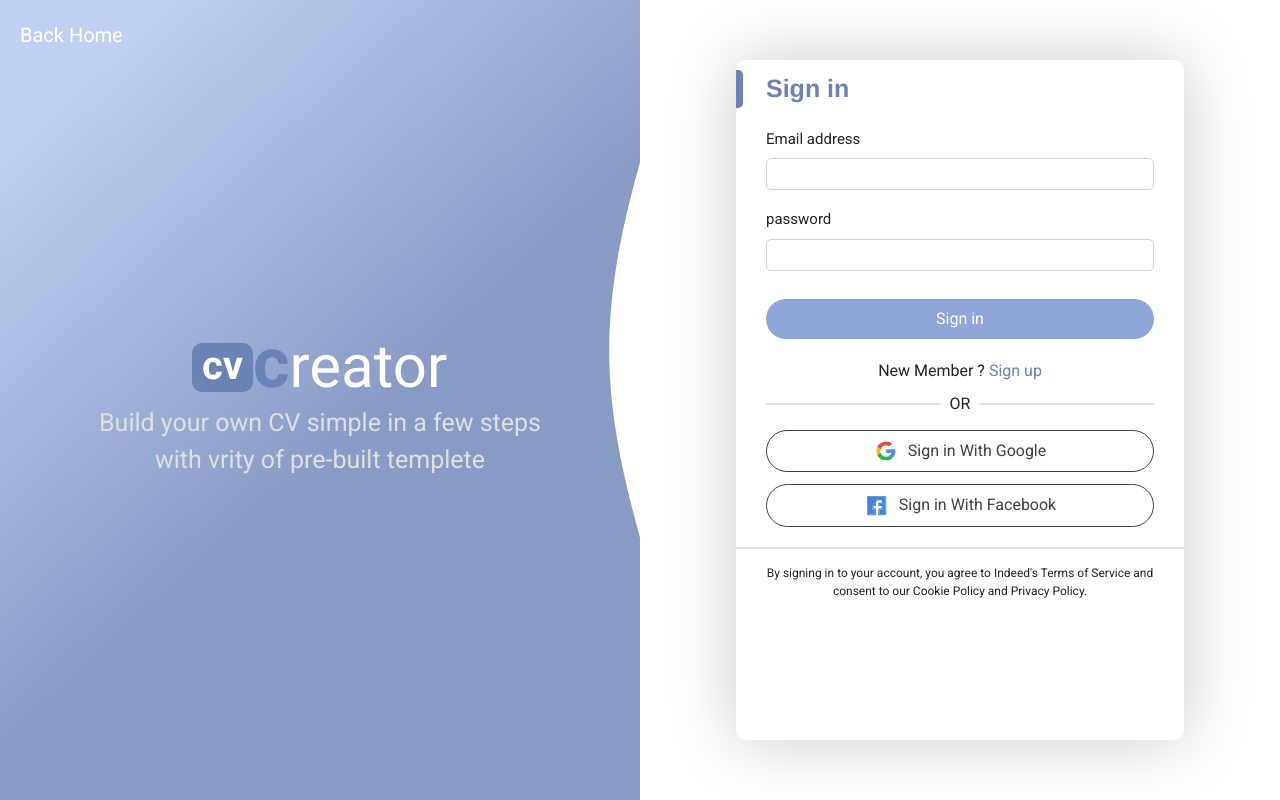
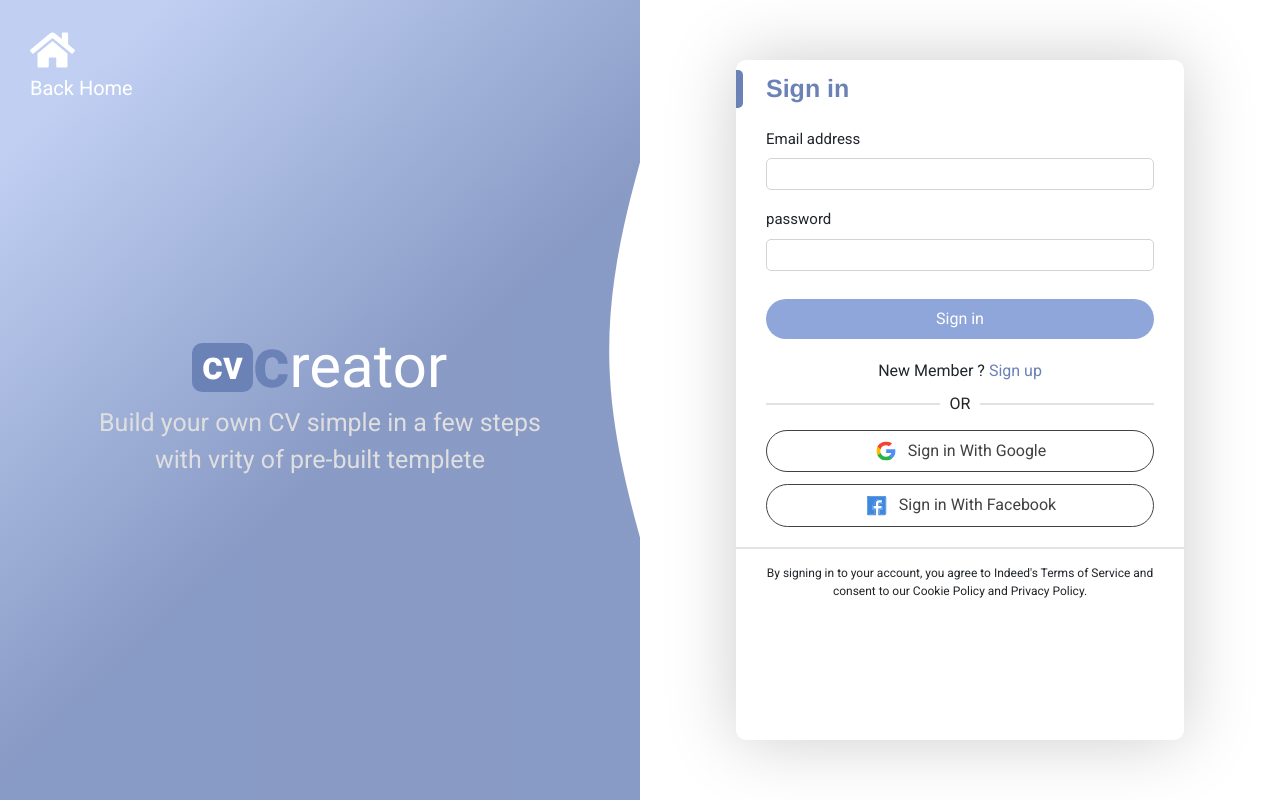
Before and after one commit to sohaila-mohamed/CV-Creator-ClientSide, a React (Create React App) app: page /sign-in in a window 1280 px wide. Built offline with nearby package versions, Linux system fonts and the light colour scheme.

Commit message:
back home icon

```diff
--- a/src/components/authentication/AuthWrapper.jsx
+++ b/src/components/authentication/AuthWrapper.jsx
@@ -4,7 +4,29 @@ import logo from "../../images/white-logo.svg";
 import "./authWrapper.css"
 import SignIn from './SignIn/SignIn';
 import SignUp from './SignUp/SignUp';
+
+import { FontAwesomeIcon } from "@fortawesome/react-fontawesome";
+import { faHome } from "@fortawesome/free-solid-svg-icons";
+import { useEffect } from 'react';
+import { useState } from 'react';
+
 function AuthWrapper(props) {
+
+
+    useEffect(() => {
+
+    //  to indicate the home icon is clickable
+       setTimeout(() => {
+           setclickable(true)
+       }, 1000);
+       setTimeout(() => {
+        setclickable(false)
+       }, 1500);
+
+    }, [])
+
+    // clickable indecation
+    const [clickable, setclickable] = useState(false)
 
 
     // back home like
@@ -28,7 +50,10 @@ function AuthWrapper(props) {
                 with vrity of pre-built templete</span>
 
                 <div className="auth-lef-layer">
-                    <div className="back-home" onClick={backHomeHandler}>Back Home</div>
+                    <div  className={`back-home ${clickable ? "clickable" : ""} `} onClick={backHomeHandler}>
+                        <FontAwesomeIcon icon={faHome} size="2x" />
+                        <div>Back Home</div>
+                    </div>
                 </div>
             </div>
             <div className="auth-right w-md-50 w-100">
--- a/src/components/authentication/authWrapper.css
+++ b/src/components/authentication/authWrapper.css
@@ -42,7 +42,25 @@
     left: 20px;
     font-size:20px;
     cursor: pointer;
+    transition: 0.2s;
+    padding: 10px;
 }
+.back-home:hover
+{
+    box-sizing: border-box;
+    background-color: rgba(82, 97, 226, 0.2);
+    transform: scale(0.95);
+    border-radius: 10px;
+}
+.back-home.clickable
+{
+    transform: scale(0.95);
+    box-sizing: border-box;
+    background-color: rgba(82, 97, 226, 0.2);
+    padding: 10px;
+    border-radius: 10px;
+}
+
 .auth-left span
 {
     color: white;
```
